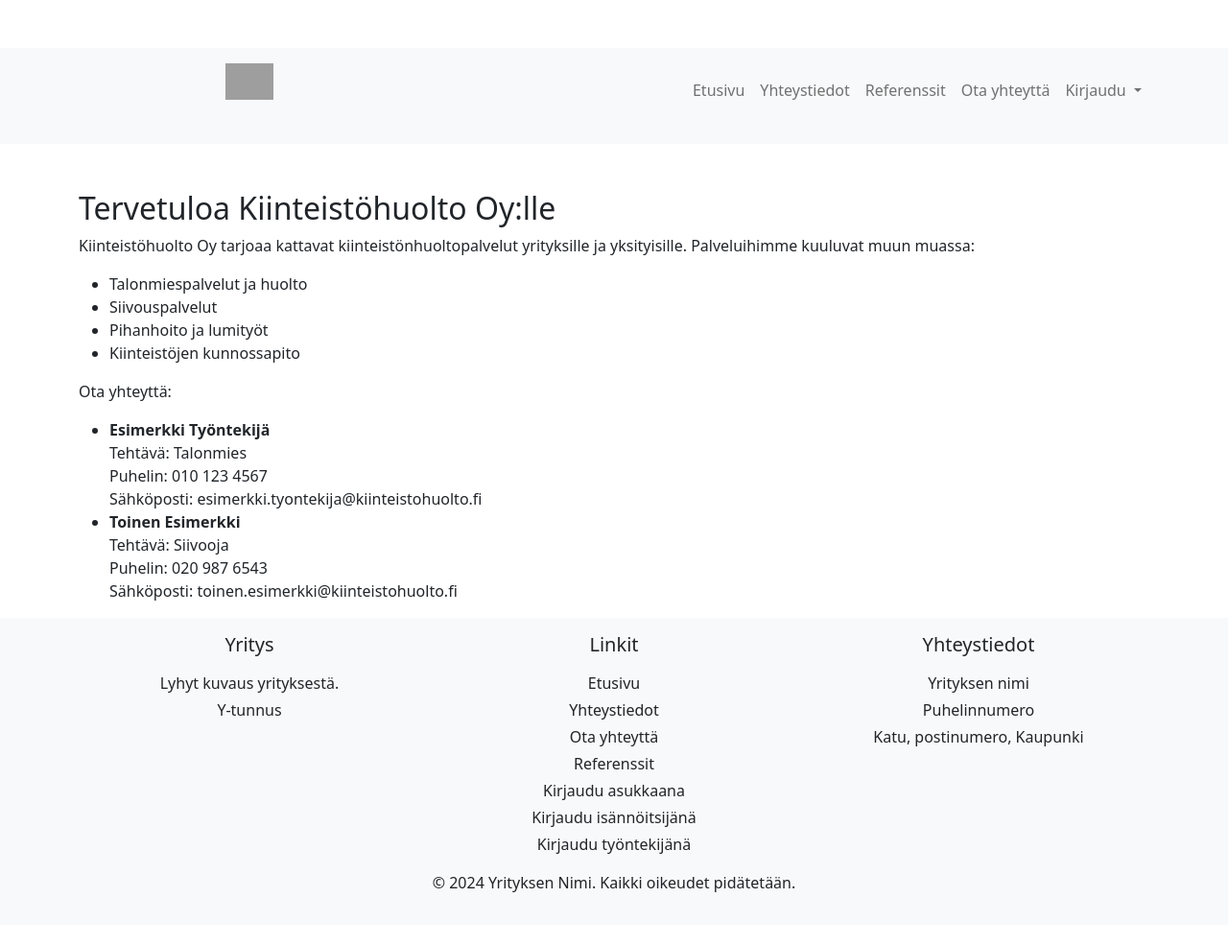
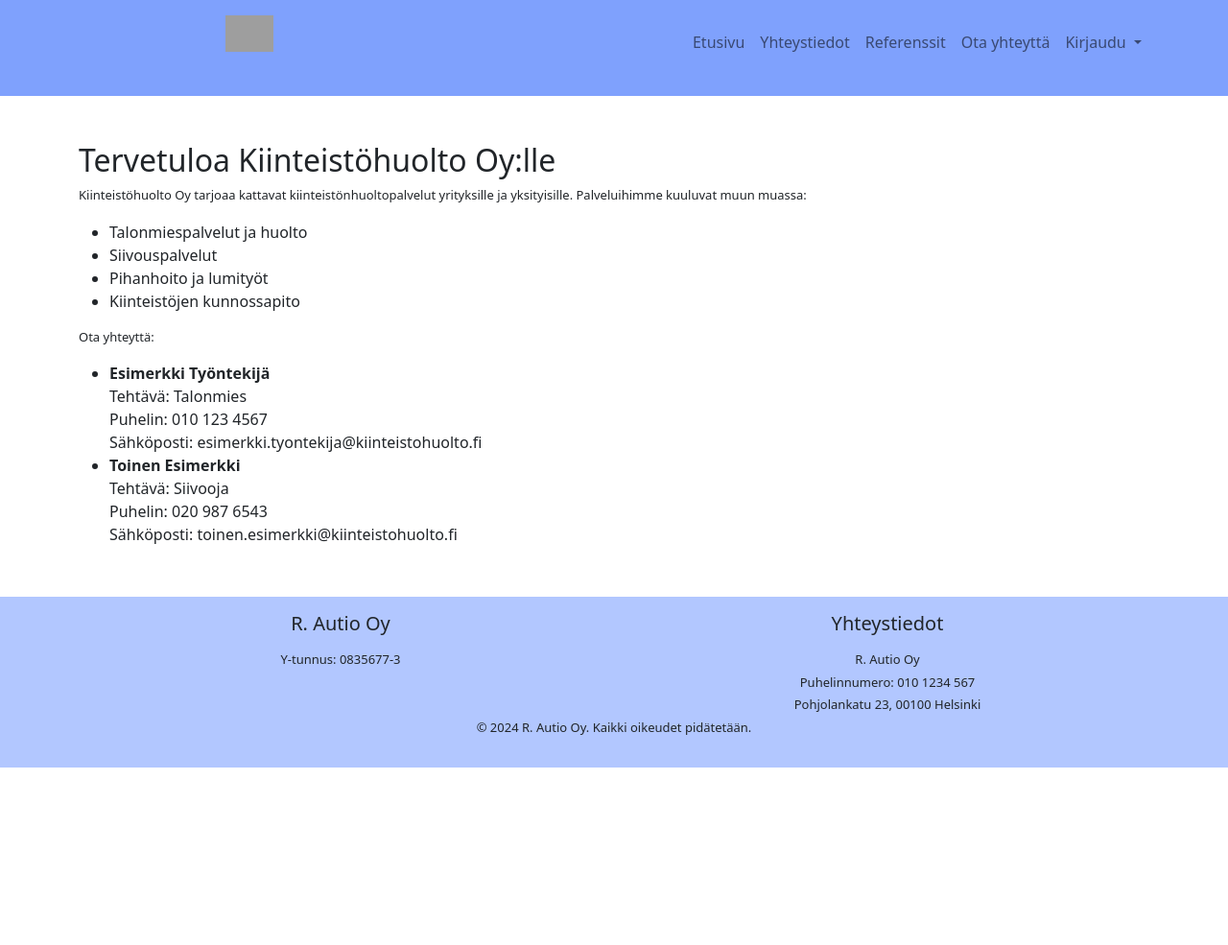
Before and after one commit to tuomasOjalehto1/FullStack, a PHP site: page /yhteystiedot.php in a window 1280 px wide. Shown: the whole page at 96% size. Before the commit the page ends 930 px from the top, so only its background shows below. Run offline with PHP 8.4, Linux system fonts and the light colour scheme; grey boxes are pictures that could not be loaded.

Commit message:
Headerin ja footerin asettelua

```diff
--- a/asukas.php
+++ b/asukas.php
@@ -1,3 +1,4 @@
+<?php require_once 'header.php'; ?>
 <!DOCTYPE html>
 <html lang="en">
 <head>
@@ -8,6 +9,7 @@
     <script src="https://cdn.jsdelivr.net/npm/bootstrap@5.3.3/dist/js/bootstrap.bundle.min.js"></script>
 
     <link rel="stylesheet" type="text/css" href="asukasstyle.css" />
+    <link href="style.css" rel="stylesheet">
 </head>
 <body>
     <div class="p-5 bg-primary text-white text-center"> <!--CSS joku koti taustakuva -->
@@ -77,3 +79,4 @@
     </div>
 </body>
 </html>
+<?php require_once 'footer.php'; ?>
--- a/footer.php
+++ b/footer.php
@@ -8,17 +8,16 @@
     <link href="footerstyle.css" rel="stylesheet">
 </head>
 <body>
-    <footer class="footer bg-light text-center p-3">
+    <footer class="footer text-center p-3 fixed-bottom">
         <div class="container">
             <div class="row">
 
-                <div class="col-md-4">
-                    <h5 class="mb-3">Yritys</h5>
-                    <p class="my-1">Lyhyt kuvaus yrityksestä.</p>
-                    <p class="my-1">Y-tunnus</p>
+                <div class="col-md-6">
+                    <h5 class="mb-3">R. Autio Oy</h5>
+                    <p class="my-1">Y-tunnus: 0835677-3</p>
                 </div>
 
-                <div class="col-md-4">
+                <!--<div class="col-md-4">
                     <h5 class="mb-3">Linkit</h5>
                     <ul class="list-unstyled text-center">
                         <li class="my-1"><a href="index.php" class="link-dark text-decoration-none">Etusivu</a></li>
@@ -29,20 +28,20 @@
                         <li class="my-1"><a href="kirjaudu_isannoitsija.php" class="link-dark text-decoration-none">Kirjaudu isännöitsijänä</a></li>
                         <li class="my-1"><a href="kirjaudu_tyontekija.php" class="link-dark text-decoration-none">Kirjaudu työntekijänä</a></li>
                     </ul>
-                </div>
+                </div>-->
 
-                <div class="col-md-4">
+                <div class="col-md-6">
                     <h5 class="mb-3">Yhteystiedot</h5>
-                    <p class="my-1">Yrityksen nimi</p>
-                    <p class="my-1">Puhelinnumero</p>
-                    <p class="my-1">Katu, postinumero, Kaupunki</p>
+                    <p class="my-1">R. Autio Oy</p>
+                    <p class="my-1">Puhelinnumero: 010 1234 567</p>
+                    <p class="my-1">Pohjolankatu 23, 00100 Helsinki</p>
                 </div>
 
             </div>
         </div>
 
         <div class="container text-center">
-            <p>&copy; <?php echo date("Y"); ?> Yrityksen Nimi. Kaikki oikeudet pidätetään.</p>
+            <p>&copy; <?php echo date("Y"); ?> R. Autio Oy. Kaikki oikeudet pidätetään.</p>
         </div>
     </footer>
 </body>
--- a/footerstyle.css
+++ b/footerstyle.css
@@ -4,7 +4,8 @@ body {
 }
 
 .footer {
-    background-color: #dcdcdc;
+    background-color: #b2c7ff;
+
 }
 
 a:hover {
@@ -28,3 +29,7 @@ a:hover {
         margin-bottom: 10px;
     }
 }
+
+p {
+    font-size: small;
+}
--- a/header.php
+++ b/header.php
@@ -11,7 +11,7 @@
     <link href="headerstyle.css" rel="stylesheet">
 </head>
 <body>
-    <header class="header bg-light text-center p-3">
+    <header class="header text-center p-3 fixed-top">
         <div class="container">
             <div class="row">
                 <div class="col-md-4">
--- a/headerstyle.css
+++ b/headerstyle.css
@@ -5,6 +5,7 @@ body {
 
 .navbar {
     margin-bottom: 20px; /* Lisätään väliä navbarrin alapuolelle */
+
 }
 .custom-logo {
     max-width: 50px;
@@ -16,7 +17,7 @@ body {
     }
 }
 .header {
-    background-color: #dcdcdc;
+    background-color: #7fa1fd;
     height: 100px;
 }
 
--- a/isannoitsija.php
+++ b/isannoitsija.php
@@ -5,6 +5,8 @@ require_once 'Utils/connect.php';
 $sql = "SELECT * FROM tehtavataulu";
 $stmt = $yhteys->query($sql);
 ?>
+<!--Tässä header-->
+<?php require_once 'header.php'; ?>
 
 <!DOCTYPE html>
 <html lang="fi">
@@ -14,7 +16,7 @@ $stmt = $yhteys->query($sql);
     <meta name="viewport" content="width=device-width, initial-scale=1">
     <link href="https://cdn.jsdelivr.net/npm/bootstrap@5.3.3/dist/css/bootstrap.min.css" rel="stylesheet">
     <script src="https://cdn.jsdelivr.net/npm/bootstrap@5.3.3/dist/js/bootstrap.bundle.min.js"></script>
-
+    <link href="style.css" rel="stylesheet">
 </head>
 <body>
     <div class="p-5 bg-primary text-white text-center"> <!--CSS joku koti taustakuva -->
@@ -95,3 +97,4 @@ $stmt = $yhteys->query($sql);
   </div>
 </body>
 </html>
+<?php require_once 'footer.php'; ?>
--- a/kirjaudu_asukas.php
+++ b/kirjaudu_asukas.php
@@ -57,6 +57,7 @@ if(isset($_POST['submit'])){
   <title>Kirjaudu</title>
     <meta charset="utf-8">
     <meta name="viewport" content="width=device-width, initial-scale=1">
+    <link href="style.css" rel="stylesheet">
     <link href="https://cdn.jsdelivr.net/npm/bootstrap@5.3.3/dist/css/bootstrap.min.css" rel="stylesheet" integrity="sha384-QWTKZyjpPEjISv5WaRU9OFeRpok6YctnYmDr5pNlyT2bRjXh0JMhjY6hW+ALEwIH" crossorigin="anonymous">
 </head>
 <body>
--- a/kirjaudu_isannoitsija.php
+++ b/kirjaudu_isannoitsija.php
@@ -1,6 +1,7 @@
 <?php
 require_once 'Utils/connect.php';
 ?>
+<?php require_once 'header.php'; ?>
 
 <!DOCTYPE html>
 <html lang="en">
@@ -9,9 +10,10 @@ require_once 'Utils/connect.php';
     <meta charset="utf-8">
     <meta name="viewport" content="width=device-width, initial-scale=1">
     <link href="https://cdn.jsdelivr.net/npm/bootstrap@5.3.3/dist/css/bootstrap.min.css" rel="stylesheet" integrity="sha384-QWTKZyjpPEjISv5WaRU9OFeRpok6YctnYmDr5pNlyT2bRjXh0JMhjY6hW+ALEwIH" crossorigin="anonymous">
+    <link href="style.css" rel="stylesheet">
 </head>
 <body>
-    <?php require_once 'header.php'; ?>
+
     <div class="p-5 bg-primary text-white text-center">
         <h1>Kirjaudu</h1>
         <h3>Isännöitsijä</h3>
--- a/kirjaudu_tyontekija.php
+++ b/kirjaudu_tyontekija.php
@@ -1,6 +1,7 @@
 <?php
 require_once 'Utils/connect.php';
 ?>
+<?php require_once 'header.php'; ?>
 
 
 <!DOCTYPE html>
@@ -10,9 +11,9 @@ require_once 'Utils/connect.php';
     <meta charset="utf-8">
     <meta name="viewport" content="width=device-width, initial-scale=1">
     <link href="https://cdn.jsdelivr.net/npm/bootstrap@5.3.3/dist/css/bootstrap.min.css" rel="stylesheet" integrity="sha384-QWTKZyjpPEjISv5WaRU9OFeRpok6YctnYmDr5pNlyT2bRjXh0JMhjY6hW+ALEwIH" crossorigin="anonymous">
+    <link href="style.css" rel="stylesheet">
 </head>
 <body>
-    <?php require_once 'header.php'; ?>
     <div class="p-5 bg-primary text-white text-center">
         <h1>Kirjaudu</h1>
         <h3>Työntekijä</h3>
--- a/otayhteytta.php
+++ b/otayhteytta.php
@@ -1,5 +1,6 @@
 <?php
 require_once 'Utils/connect.php';
+
 
 // Tarkistetaan, onko lomake lähetetty
 if ($_SERVER["REQUEST_METHOD"] == "POST") {
@@ -30,6 +31,8 @@ if ($_SERVER["REQUEST_METHOD"] == "POST") {
     }
 
 ?>
+<!--Tässä header-->
+<?php require_once 'header.php'; ?>
 
 <!DOCTYPE html>
 <html lang="fi">
@@ -38,10 +41,9 @@ if ($_SERVER["REQUEST_METHOD"] == "POST") {
     <meta charset="utf-8">
     <meta name="viewport" content="width=device-width, initial-scale=1">
     <link href="https://cdn.jsdelivr.net/npm/bootstrap@5.3.3/dist/css/bootstrap.min.css" rel="stylesheet" integrity="sha384-QWTKZyjpPEjISv5WaRU9OFeRpok6YctnYmDr5pNlyT2bRjXh0JMhjY6hW+ALEwIH" crossorigin="anonymous">
+    <link href="style.css" rel="stylesheet">
 </head>
 <body>
-    <!--Tässä header-->
-<?php require_once 'header.php'; ?>
     <div class="p-4 text-black text-center">
         <h1>Ota yhteyttä</h1>
     </div>
--- /dev/null
+++ b/style.css
@@ -0,0 +1,4 @@
+body {
+    padding-top: 100px;
+    padding-bottom: 400px;
+}
--- a/tyontekija.php
+++ b/tyontekija.php
@@ -5,6 +5,8 @@ require_once 'Utils/connect.php';
 $sql = "SELECT * FROM tehtavataulu";
 $stmt = $yhteys->query($sql);
 ?>
+<!-- Header -->
+<?php require_once 'header.php'; ?>
 
 <!DOCTYPE html>
 <html lang="fi">
@@ -13,10 +15,10 @@ $stmt = $yhteys->query($sql);
   <meta charset="utf-8">
   <meta name="viewport" content="width=device-width, initial-scale=1">
   <link href="https://cdn.jsdelivr.net/npm/bootstrap@5.3.3/dist/css/bootstrap.min.css" rel="stylesheet" integrity="sha384-QWTKZyjpPEjISv5WaRU9OFeRpok6YctnYmDr5pNlyT2bRjXh0JMhjY6hW+ALEwIH" crossorigin="anonymous">
+  <link href="style.css" rel="stylesheet">
 </head>
 <body>
-  <!-- Header -->
-  <?php require_once 'header.php'; ?>
+
 
   <!-- Näytä tiedot taulukkomuodossa -->
   <div class="container mt-5">
--- a/vikailmoitus.php
+++ b/vikailmoitus.php
@@ -1,3 +1,5 @@
+<!-- Header -->
+<?php require_once 'header.php'; ?>
 <!DOCTYPE html>
 <html lang="fi">
 <head>
@@ -6,7 +8,7 @@
     <meta name="viewport" content="width=device-width, initial-scale=1">
     <link href="https://cdn.jsdelivr.net/npm/bootstrap@5.3.3/dist/css/bootstrap.min.css" rel="stylesheet">
     <script src="https://cdn.jsdelivr.net/npm/bootstrap@5.3.3/dist/js/bootstrap.bundle.min.js"></script>
-
+    <link href="style.css" rel="stylesheet">
 </head>
 <body>
     <div class="p-5 bg-primary text-white text-center"> <!--CSS toinen kiva taustakuva tai väri-->
@@ -79,3 +81,4 @@
     </div>
 </body>
 </html>
+<?php require_once 'footer.php'; ?>
--- a/yhteystiedot.php
+++ b/yhteystiedot.php
@@ -1,3 +1,5 @@
+<!--Tässä header-->
+<?php require_once 'header.php'; ?>
 <!DOCTYPE html>
 <html lang="fi">
 <head>
@@ -5,10 +7,10 @@
   <meta charset="utf-8">
   <meta name="viewport" content="width=device-width, initial-scale=1">
   <link href="https://cdn.jsdelivr.net/npm/bootstrap@5.3.3/dist/css/bootstrap.min.css" rel="stylesheet" integrity="sha384-QWTKZyjpPEjISv5WaRU9OFeRpok6YctnYmDr5pNlyT2bRjXh0JMhjY6hW+ALEwIH" crossorigin="anonymous">
+  <link href="style.css" rel="stylesheet">
 </head>
 <body>
-<!--Tässä header-->
-<?php require_once 'header.php'; ?>
+
 
   <!-- Tekstikenttä perustiedoille -->
   <div class="container mt-5">
@@ -47,9 +49,10 @@
     </div>
   </div>
 
-  <!-- Tähän se footer -->
-  <?php require_once 'footer.php'; ?>
+
 
   <script src="https://cdn.jsdelivr.net/npm/bootstrap@5.3.3/dist/js/bootstrap.bundle.min.js" integrity="sha384-YvpcrYf0tY3lHB60NNkmXc5s9fDVZLESaAA55NDzOxhy9GkcIdslK1eN7N6jIeHz" crossorigin="anonymous"></script>
 </body>
 </html>
+<!-- Tähän se footer -->
+<?php require_once 'footer.php'; ?>
```
Also changed, not shown: index.php (+4 -3 lines).
